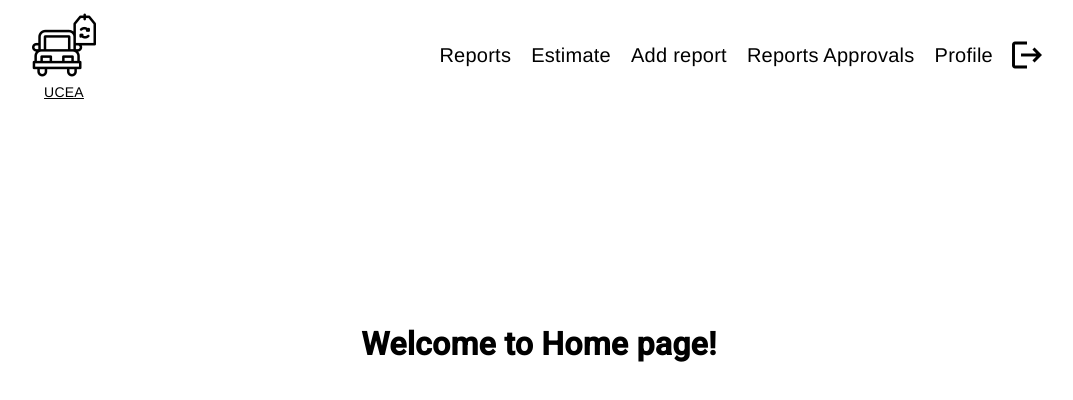
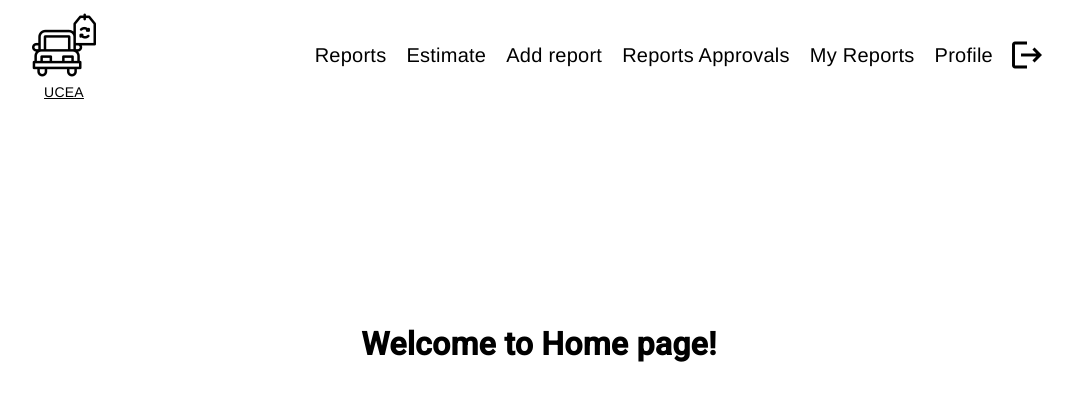
Before and after one commit to shevOle/ang-used-car-evaluation-app, an Angular app: page / in a window 1280 px wide. Shown: the top 400 px of the page, without its empty margins (101-1174 px from the left). Built offline with nearby package versions, Linux system fonts and the light colour scheme; sample sign-in values are in the browser's storage.

Commit message:
feat: connect my-reports page to router

```diff
--- a/src/app/app.component.ts
+++ b/src/app/app.component.ts
@@ -69,6 +69,14 @@ export class AppComponent {
         icon: 'fact_check',
       },
       {
+        link: '/my-reports',
+        isRendered: true,
+        class: 'site-header-link',
+        type: 'link',
+        title: 'My Reports',
+        icon: 'view_list',
+      },
+      {
         link: '/profile',
         isRendered: true,
         class: 'site-header-link',
--- a/src/app/app.routes.ts
+++ b/src/app/app.routes.ts
@@ -8,6 +8,7 @@ import { LoginComponent } from './login/login.component';
 import { SignUpComponent } from './sign-up/sign-up.component';
 import { ProfileComponent } from './profile/profile.component';
 import { ReportsApprovalQueueComponent } from './reports-approval-queue/reports-approval-queue.component';
+import { MyReportsComponent } from './my-reports/my-reports.component';
 import { AuthGuard } from './guards/auth.guard';
 import { AdminGuard } from './guards/admin.guard';
 
@@ -65,6 +66,11 @@ export const routes: Routes = [
     canActivate: [AdminGuard],
   },
   {
+    path: 'my-reports',
+    component: MyReportsComponent,
+    title: 'My Reports',
+  },
+  {
     path: '*',
     component: HomeComponent,
     title: 'Home page',
```
